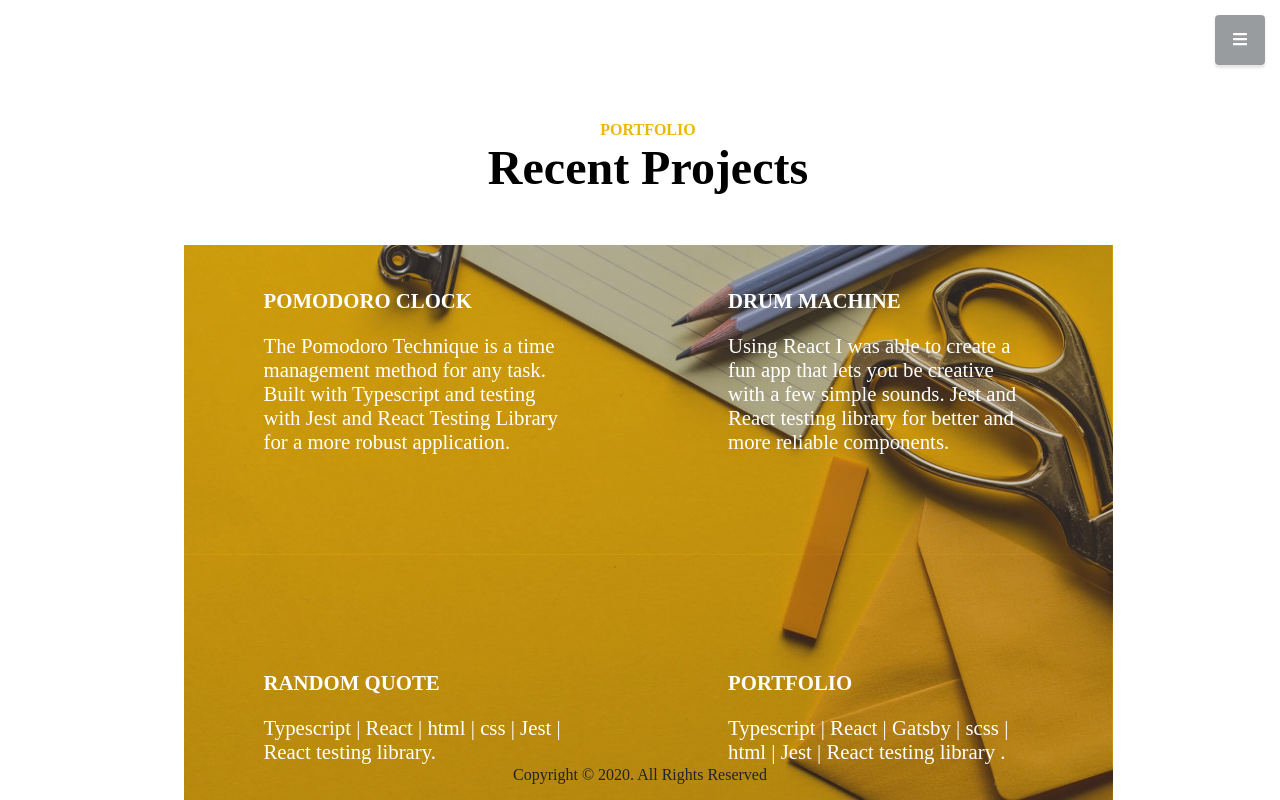
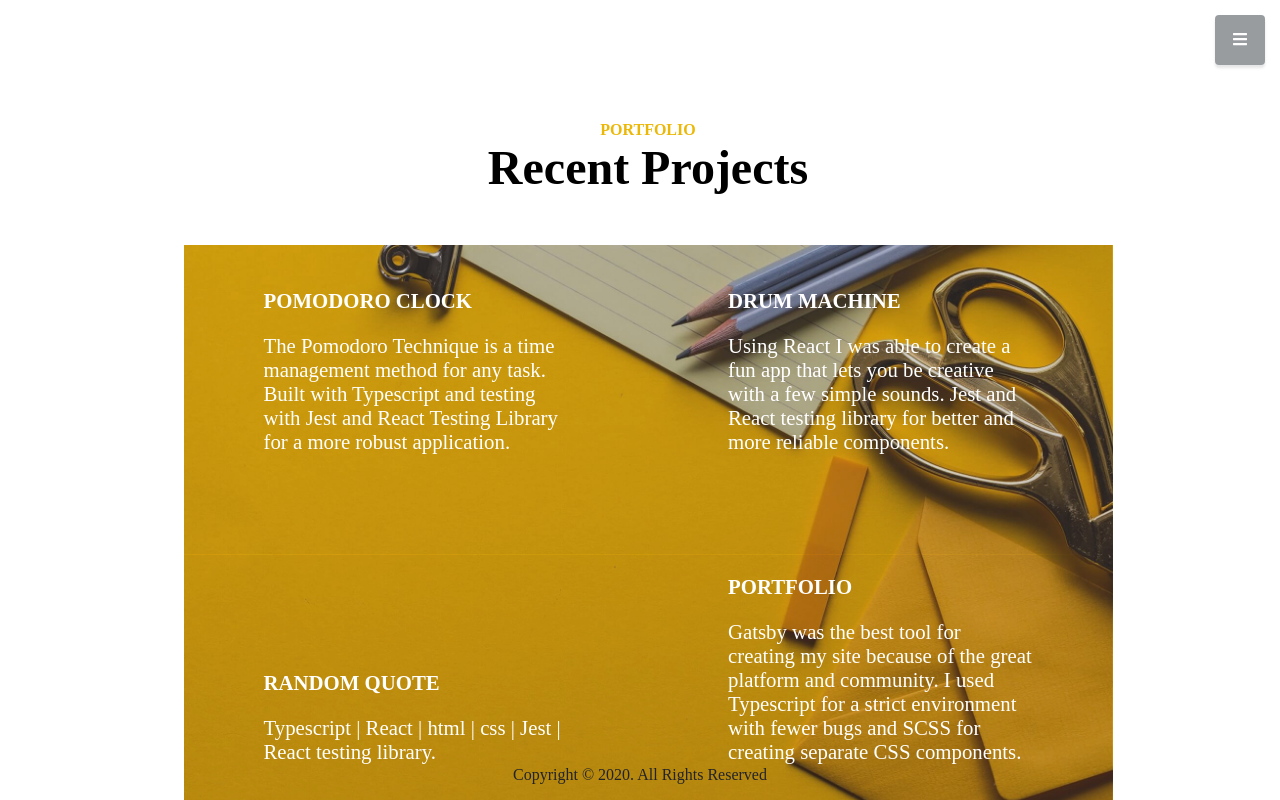
Before and after one commit to MarkusTryban/portfolio-blog, a Gatsby site: page /portfolio in a window 1280 px wide. Built offline with nearby package versions, Linux system fonts and the light colour scheme; Gatsby itself is replaced by a stand-in of ours.

Commit message:
Update Portfolio description

```diff
--- a/src/pages/portfolio.tsx
+++ b/src/pages/portfolio.tsx
@@ -99,8 +99,10 @@ const Portfolio = (): JSX.Element => {
                   <span className='caption-content'>
                     <h2>Portfolio</h2>
                     <p>
-                      Typescript | React | Gatsby | scss | html | Jest | React
-                      testing library .
+                      Gatsby was the best tool for creating my site because of
+                      the great platform and community. I used Typescript for a
+                      strict environment with fewer bugs and SCSS for creating
+                      separate CSS components.
                     </p>
                   </span>
                 </span>
```
